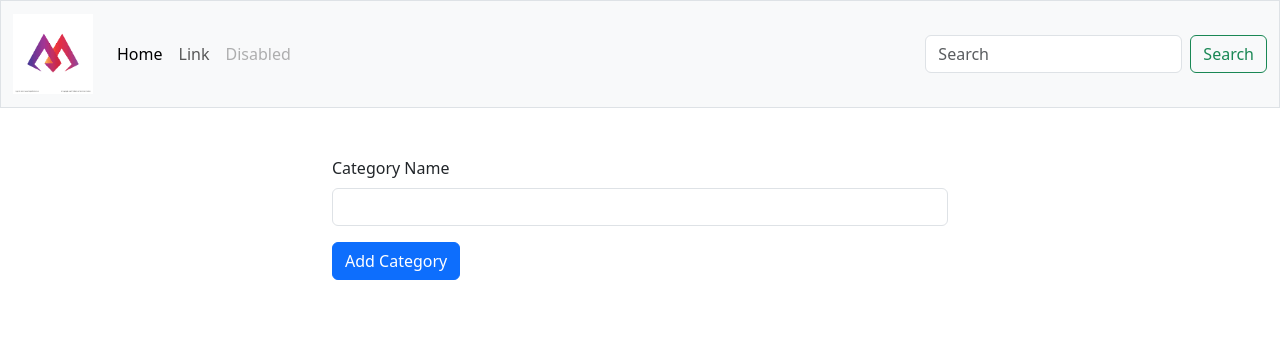
After one commit to ayeayemyint100314/ecom_111, a PHP site: page /insertCategory.php in a window 1280 px wide. The commit adds this page. Shown: the top 343 px of the page. Run offline with PHP 8.4, Linux system fonts and the light colour scheme.

Commit message:
login page finished and insertCategory partially finished.

```diff
--- /dev/null
+++ b/admin/insertCategory.php
@@ -0,0 +1,53 @@
+<?php
+
+
+
+?>
+
+<!DOCTYPE html>
+<html lang="en">
+<head>
+    <meta charset="UTF-8">
+    <meta name="viewport" content="width=device-width, initial-scale=1.0">
+    <title>Insert Category</title>
+      <link href="https://cdn.jsdelivr.net/npm/bootstrap@5.3.7/dist/css/bootstrap.min.css" rel="stylesheet" integrity="sha384-LN+7fdVzj6u52u30Kp6M/trliBMCMKTyK833zpbD+pXdCLuTusPj697FH4R/5mcr" crossorigin="anonymous">
+    <script src="https://cdn.jsdelivr.net/npm/bootstrap@5.3.7/dist/js/bootstrap.bundle.min.js" integrity="sha384-ndDqU0Gzau9qJ1lfW4pNLlhNTkCfHzAVBReH9diLvGRem5+R9g2FzA8ZGN954O5Q" crossorigin="anonymous"></script>
+
+</head>
+<body>
+<div class="container-fluid">
+
+    <div class="row">
+        <?php require_once "navigation.php";    ?>
+    </div>
+    <div class="row">
+        <div class="col-md-6 mx-auto py-5">
+            <form action="insertCategory.php" method="post" class="form">
+                <div class="mb-3">
+                        <label for="" class="form-label">
+                            Category Name
+                        </label>
+                        <input type="text" class="form-control" name="catName">
+
+                </div>
+                <div class="mb-3">
+                    <button type="submit" class="btn btn-primary rounded" name="btnAdd">Add Category</button>
+                </div>
+
+
+
+
+
+            </form>
+        </div>
+
+
+    </div>
+
+
+
+</div>
+
+
+</body>
+</html>
--- a/admin/navigation.php
+++ b/admin/navigation.php
@@ -5,7 +5,7 @@
 
 
 ?>
-<nav class="navbar navbar-expand-lg bg-body-tertiary">
+<nav class="navbar navbar-expand-lg bg-body-tertiary  border border-1">
   <div class="container-fluid">
     <button class="navbar-toggler" type="button" data-bs-toggle="collapse" data-bs-target="#navbarTogglerDemo01" aria-controls="navbarTogglerDemo01" aria-expanded="false" aria-label="Toggle navigation">
       <span class="navbar-toggler-icon"></span>
```
Also changed, not shown: admin/dbconnect.php (added, +17 -0 lines), admin/login.php (+37 -12 lines), 1 other file.
